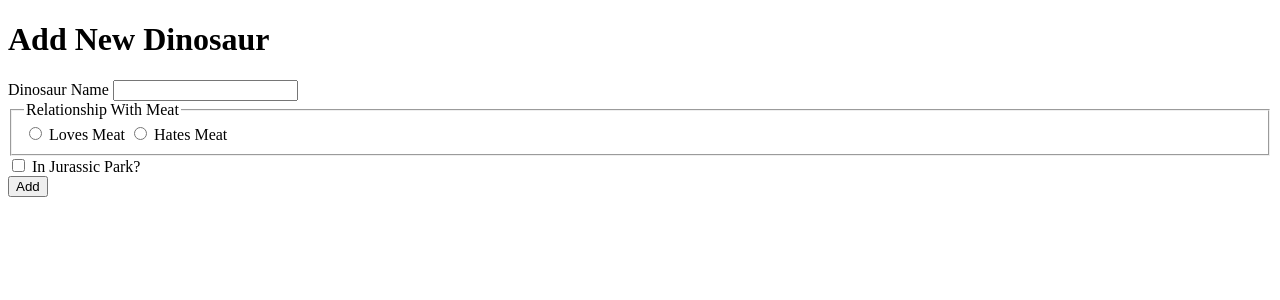
After one commit to sidh0050/assignments, a PHP site: page /add.php in a window 1280 px wide. The commit adds this page. Shown: the top 300 px of the page. Run offline with PHP 8.4, Linux system fonts and the light colour scheme.

Commit message:
This is my index and add php file for dinosaurs file.

```diff
--- /dev/null
+++ b/dinosaurs/add.php
@@ -0,0 +1,37 @@
+<!DOCTYPE HTML>
+<html>
+<head>
+<meta charset="utf-8">
+<title>Add New Dinosaur</title>
+</head>
+
+<body>
+
+<h1>Add New Dinosaur</h1>
+
+<form method="post" action="add.php">
+
+<div>
+
+<label for="dino_name">Dinosaur Name</label>
+<input id="dino_nmae" name="dino_name" required>
+</div>
+
+<fieldset>
+<legend>Relationship With Meat</legend>
+<input type="radio" id="love" name="loves_meat" value="1">
+<label for="love">Loves Meat</label>
+
+<input type="radio" id="hate" name="loves_meat" value="0">
+<label for="hate">Hates Meat</label>
+</fieldset>
+
+<div>
+<input type="checkbox" id="in_jurassic_park" name="in_jurassic_park">
+<label for="in_jurassic_park">In Jurassic Park?</label>
+</div>
+
+<button type="submit">Add</button>
+</form>
+</body>
+</html>
--- a/dinosaurs/index.php
+++ b/dinosaurs/index.php
@@ -19,6 +19,7 @@ $results=$sql->fetchAll();
 
 <body>
 
+<a href="add.php">Add A Dinosaur</a>
 <?php foreach($results as $dino): ?>
 <h2><a href="single.php?id=<?php echo $dino['id']; ?>">
 <?php echo $dino['dino_name']; ?>
```
